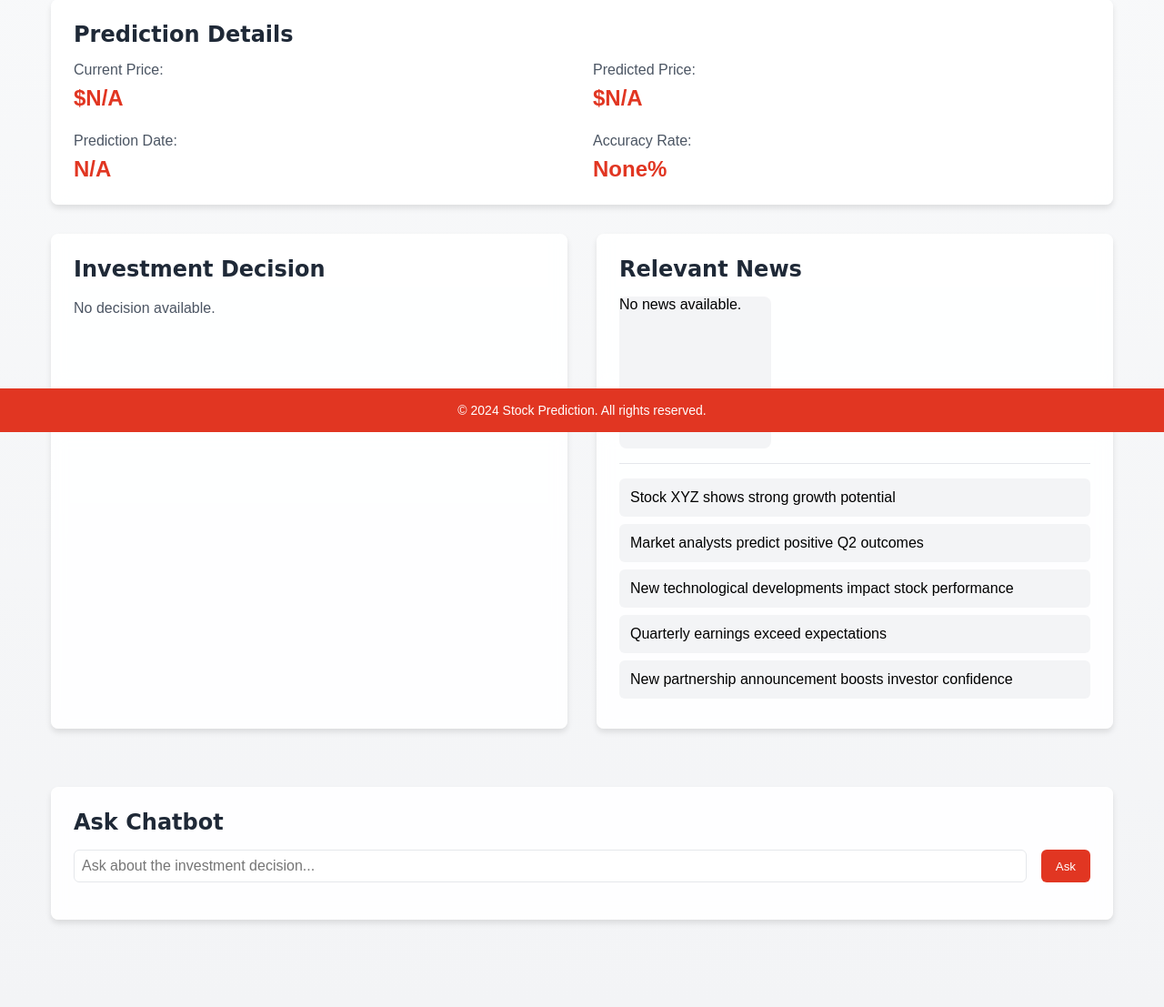
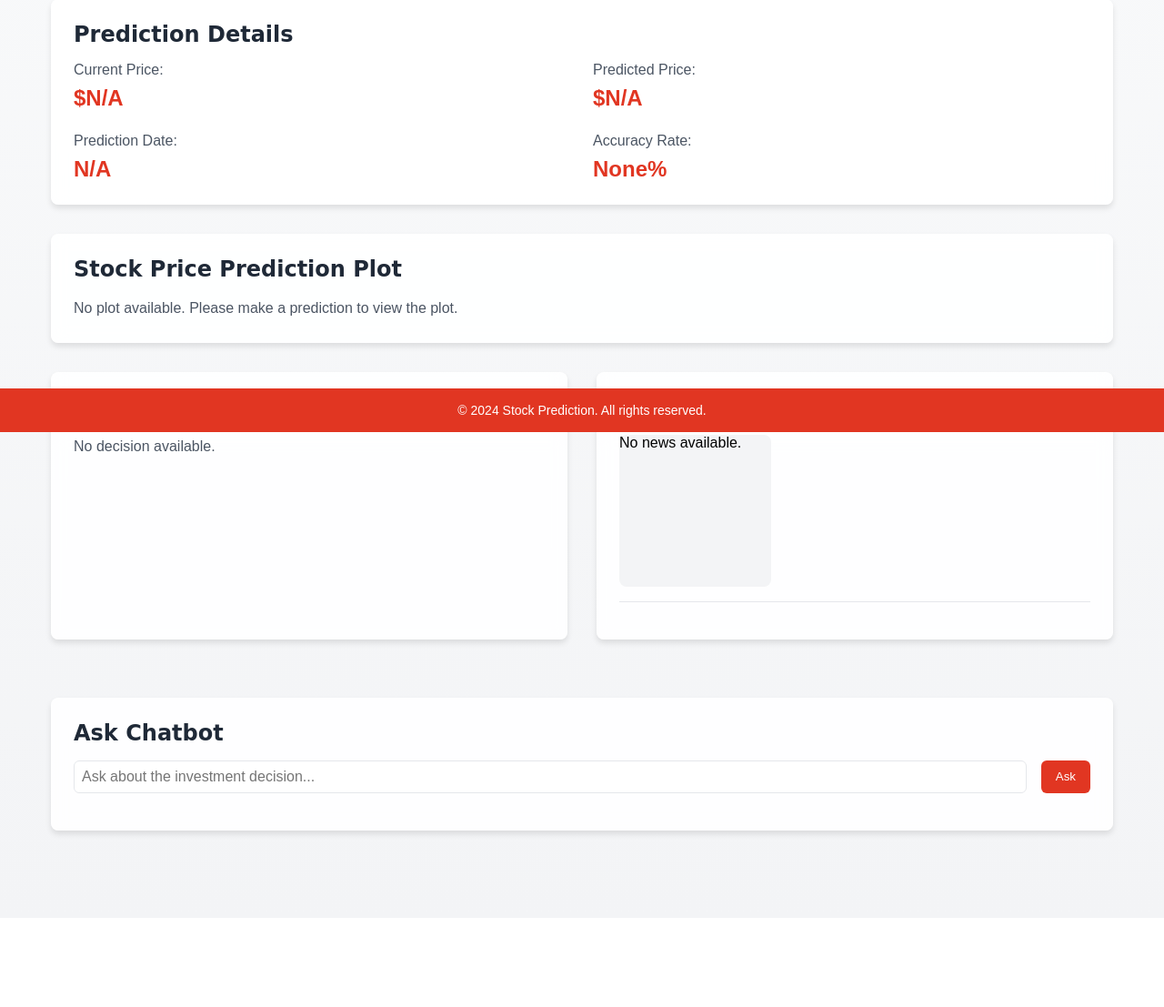
Before and after one commit to GourabGorai/Solution-Challenge-CodeFusion-Innovators, a Flask app: page / in a window 1280 px wide. Shown: the part 325-1432 px from the top of the page at 91% size. After the commit the page ends 1248 px from the top, so only its background shows below. Run offline with Flask 3, Linux system fonts and the light colour scheme; the visitor is signed in with stand-in values (Sample User, id 1); some libraries are stand-ins or nearby versions; some web fonts are replaced.

Commit message:
Update index.html

```diff
--- a/templates/index.html
+++ b/templates/index.html
@@ -336,6 +336,18 @@
       </div>
     </section>
 
+    <!-- Plot Section -->
+    <section class="card">
+      <h2>Stock Price Prediction Plot</h2>
+      <div id="plot-container">
+      {% if plot_url %}
+        <iframe src="{{ plot_url }}" width="100%" height="500px" frameborder="0"></iframe>
+      {% else %}
+        <p>No plot available. Please make a prediction to view the plot.</p>
+      {% endif %}
+      </div>
+    </section>
+
     <!-- Investment Decision & News -->
     <div class="two-column-grid">
       <section class="card">
@@ -424,14 +436,7 @@
     });
 
     // Simulate loading some news
-    function loadNews() {
-      const news = [
-        "Stock XYZ shows strong growth potential",
-        "Market analysts predict positive Q2 outcomes",
-        "New technological developments impact stock performance",
-        "Quarterly earnings exceed expectations",
-        "New partnership announcement boosts investor confidence"
-      ];
+
 
       const newsList = document.getElementById('newsList');
       news.forEach(item => {
```
